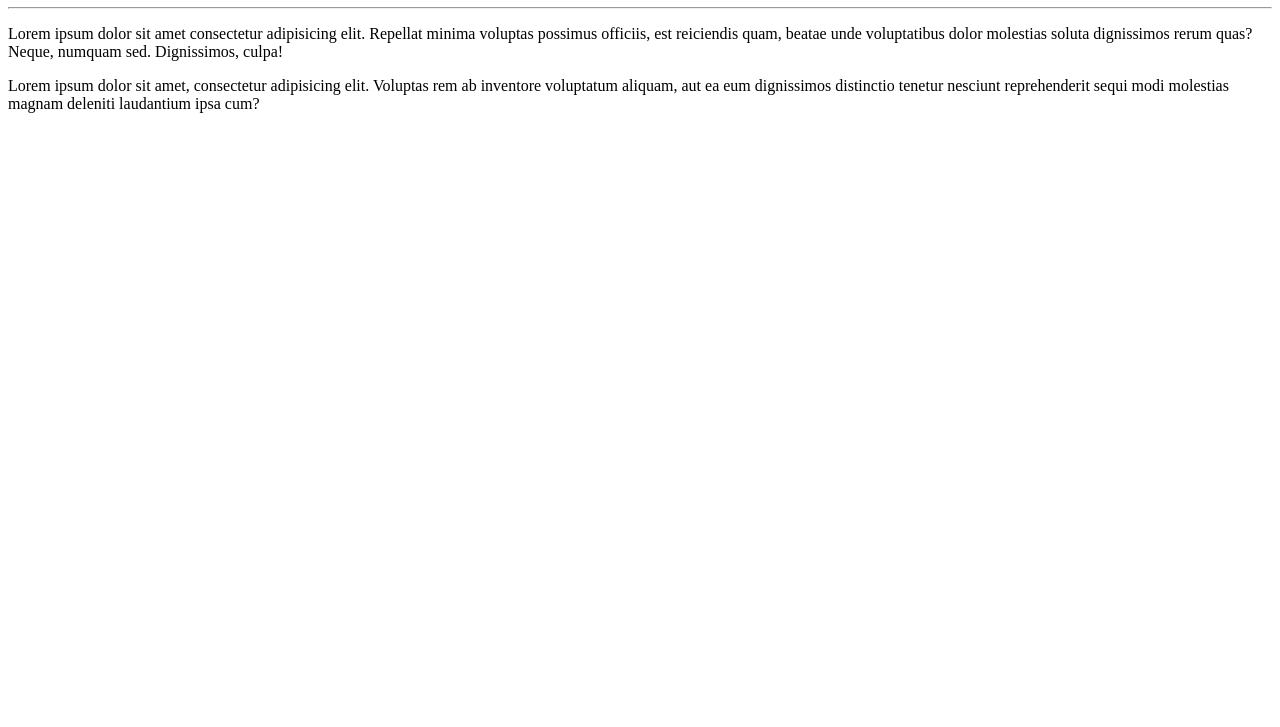
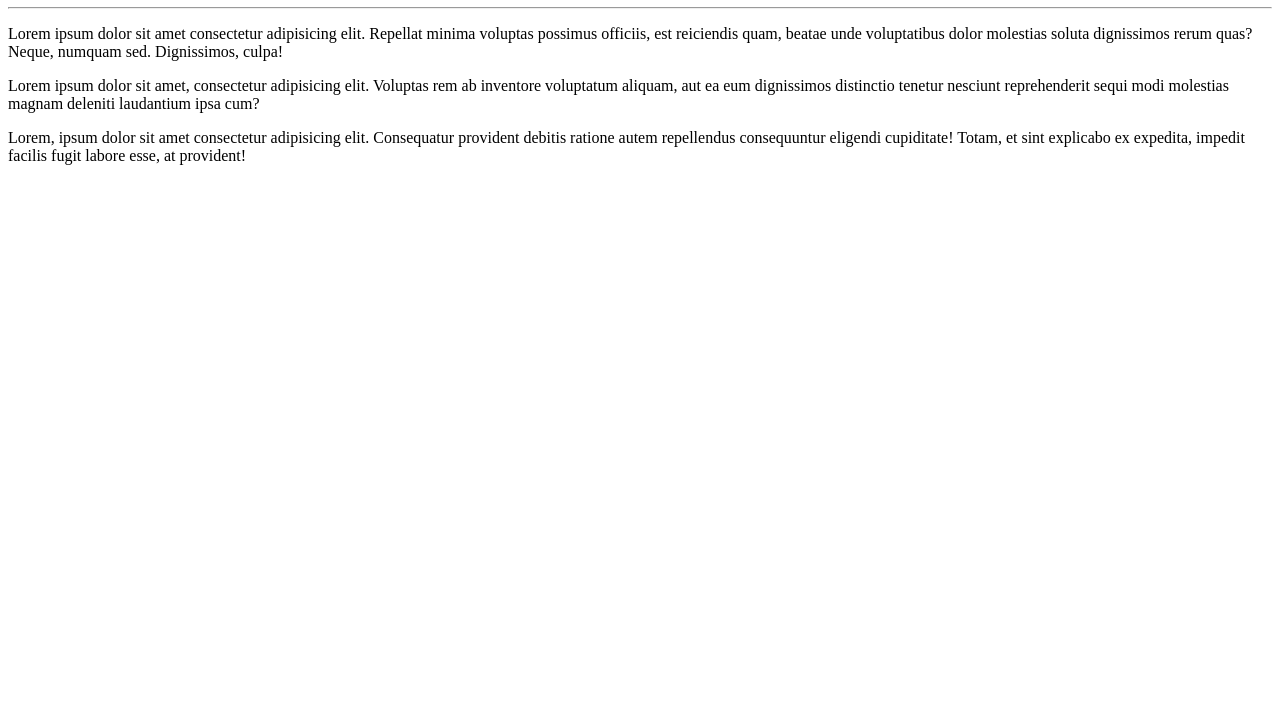
Before and after one commit to danielleandradedn/OLAMUNDO, a plain HTML site: page site-exemplo/index.html in a window 1280 px wide. Shown: the part 73-800 px from the top of the page. Drawn offline with Linux system fonts and the light colour scheme.

Commit message:
Update index.html

```diff
--- a/site-exemplo/index.html
+++ b/site-exemplo/index.html
@@ -11,5 +11,6 @@
     <hr>
     <p>Lorem ipsum dolor sit amet consectetur adipisicing elit. Repellat minima voluptas possimus officiis, est reiciendis quam, beatae unde voluptatibus dolor molestias soluta dignissimos rerum quas? Neque, numquam sed. Dignissimos, culpa!</p>
     <p>Lorem ipsum dolor sit amet, consectetur adipisicing elit. Voluptas rem ab inventore voluptatum aliquam, aut ea eum dignissimos distinctio tenetur nesciunt reprehenderit sequi modi molestias magnam deleniti laudantium ipsa cum?</p>
+    <P>Lorem, ipsum dolor sit amet consectetur adipisicing elit. Consequatur provident debitis ratione autem repellendus consequuntur eligendi cupiditate! Totam, et sint explicabo ex expedita, impedit facilis fugit labore esse, at provident!</P>
 </body>
 </html>
```
